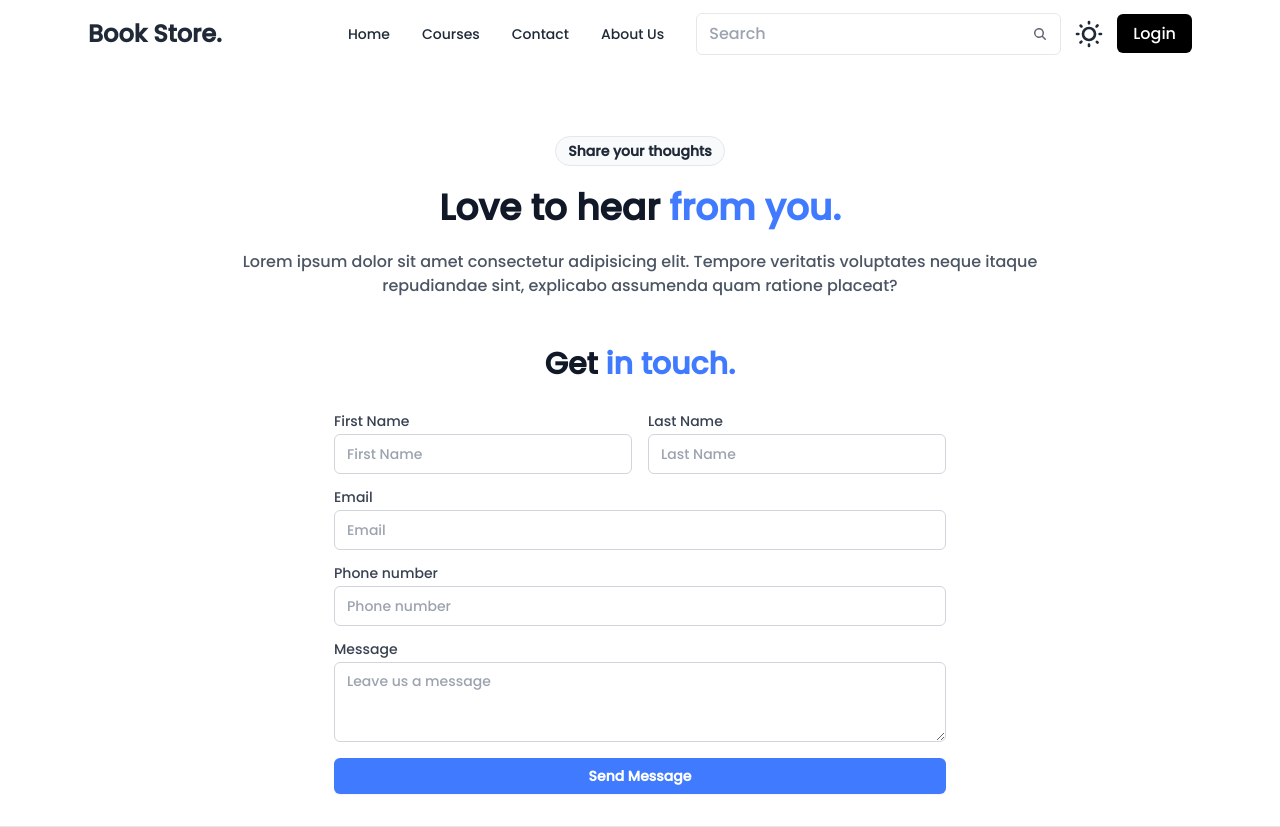
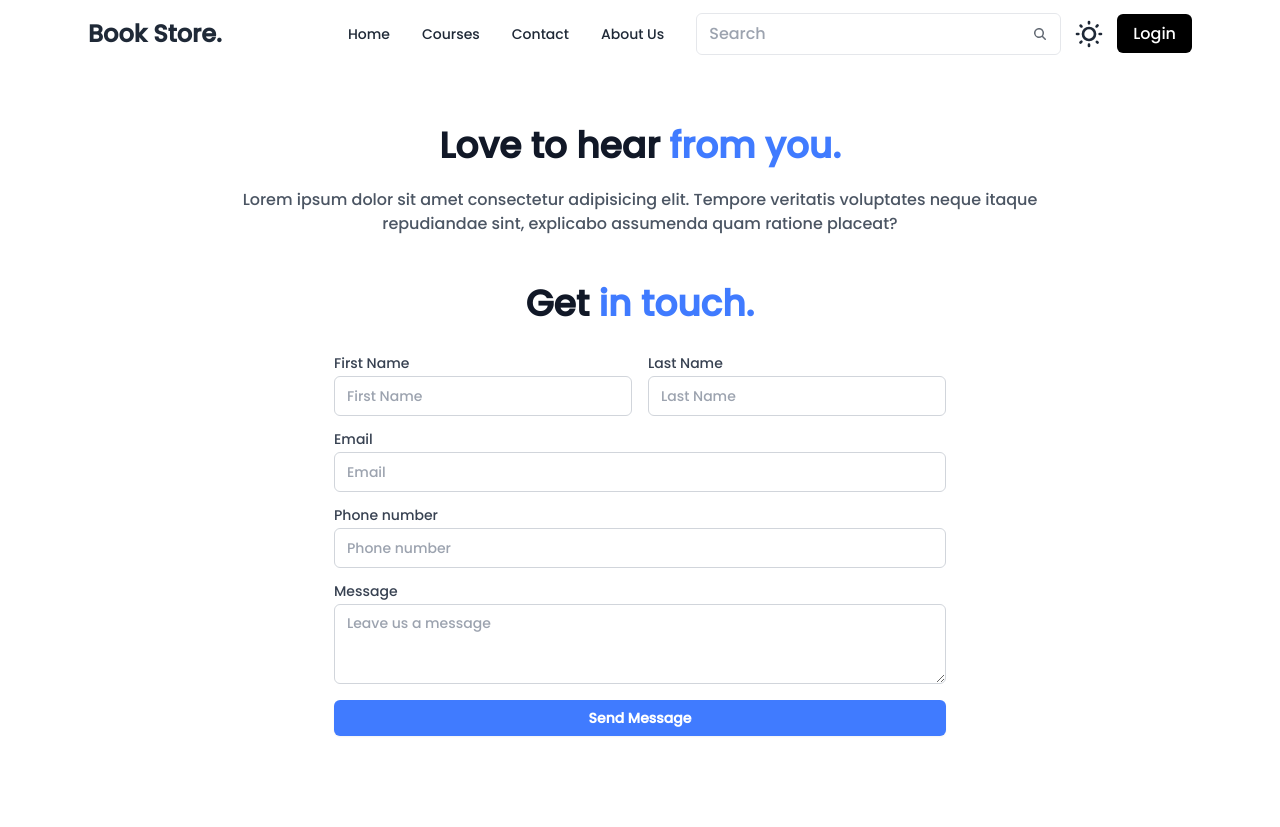
Before and after one commit to debapriyo007/BookStore, a React (Vite) app in the folder Frontend/: page /contact in a window 1280 px wide. After the commit the page ends 800 px from the top, so only its background shows below. Built offline with nearby package versions, Linux system fonts and the light colour scheme.

Commit message:
changes in client side

```diff
--- a/Frontend/src/App.jsx
+++ b/Frontend/src/App.jsx
@@ -6,6 +6,7 @@ import SignUp from "./components/SignUp";
 import { Toaster } from 'react-hot-toast';
 import { useAuth } from "./context/AuthProvider.jsx";
 import Contact from "./components/Contact.jsx";
+import AboutUs from "./components/AboutUs.jsx";
 
 
 const App = () => {
@@ -19,6 +20,7 @@ const App = () => {
           <Route path="/course" element={ authUser? <Courses /> : <Navigate to='/signup'/>} />
           <Route path="/signup" element={<SignUp />} />
           <Route path="/contact" element={<Contact/>} />
+          <Route path="/aboutus" element={<AboutUs/>} />
         </Routes>
         <Toaster/>
       </div>
--- /dev/null
+++ b/Frontend/src/components/AboutUs.jsx
@@ -0,0 +1,16 @@
+import React from 'react'
+import Navbar from './Navbar'
+
+const AboutUs = () => {
+  return (
+    <>
+      <Navbar/>
+      <div className='max-w-screen-2xl container mx-auto md:px-20 px-4 '>
+      <h1 className='pt-44 text-2xl font-bold md:text-4xl text-center'>About Us  <span className='text-[#407BFF]'>Update Soon!</span></h1>
+
+      </div>
+    </>
+  )
+}
+
+export default AboutUs
--- a/Frontend/src/components/Contact.jsx
+++ b/Frontend/src/components/Contact.jsx
@@ -9,15 +9,15 @@ const Contact = () => {
           <div className="mx-auto max-w-7xl px-4 md:mt-10">
             {/* Hero Map */}
             <div className="flex flex-col space-y-8 pb-10 pt-12 md:pt-24">
-              <div className="mx-auto max-w-max rounded-full border bg-gray-50 p-1 px-3">
-                <p className="text-center text-xs font-semibold leading-normal md:text-sm">
+              {/* <div className="mx-auto max-w-max rounded-full border bg-gray-50 p-1 px-3">
+                <p className="text-center text-xs font-semibold leading-normal md:text-sm dark: text-black">
                   Share your thoughts
                 </p>
-              </div>
-              <p className="text-center text-3xl font-bold text-gray-900 md:text-4xl md:leading-5">
+              </div> */}
+              <p className="text-center text-3xl font-bold text-gray-900 md:text-4xl md:leading-5 dark:text-white">
                 Love to hear <span className='text-[#407BFF]'>from you.</span>
               </p>
-              <p className="mx-auto max-w-4xl text-center text-base text-gray-600 md:text-md">
+              <p className="mx-auto max-w-4xl text-center text-base text-gray-600 md:text-md dark:text-gray-300">
                 Lorem ipsum dolor sit amet consectetur adipisicing elit. Tempore veritatis voluptates
                 neque itaque repudiandae sint, explicabo assumenda quam ratione placeat?
               </p>
@@ -27,12 +27,12 @@ const Contact = () => {
                 {/* contact from */}
                 <div className="flex items-center justify-center">
                   <div className="px-2 md:px-12">
-                    <p className=" text-center text-2xl font-bold text-gray-900 md:text-3xl">Get <span className='text-[#407BFF]'>in touch.</span></p>
+                    <p className=" text-center text-2xl font-bold text-gray-900 md:text-4xl dark:text-white">Get <span className='text-[#407BFF]'>in touch.</span></p>
                     <form action="" className="mt-8 space-y-4">
                       <div className="grid w-full gap-y-4 md:gap-x-4 lg:grid-cols-2">
                         <div className="grid w-full  items-center gap-1.5">
                           <label
-                            className="text-sm font-medium leading-none text-gray-700 peer-disabled:cursor-not-allowed peer-disabled:opacity-70"
+                            className="text-sm font-medium leading-none text-gray-700 peer-disabled:cursor-not-allowed peer-disabled:opacity-70 dark:text-gray-300"
                             htmlFor="first_name"
                           >
                             First Name
@@ -46,7 +46,7 @@ const Contact = () => {
                         </div>
                         <div className="grid w-full  items-center gap-1.5">
                           <label
-                            className="text-sm font-medium leading-none text-gray-700 peer-disabled:cursor-not-allowed peer-disabled:opacity-70"
+                            className="text-sm font-medium leading-none text-gray-700 peer-disabled:cursor-not-allowed peer-disabled:opacity-70 dark:text-gray-300"
                             htmlFor="last_name"
                           >
                             Last Name
@@ -61,7 +61,7 @@ const Contact = () => {
                       </div>
                       <div className="grid w-full  items-center gap-1.5">
                         <label
-                          className="text-sm font-medium leading-none text-gray-700 peer-disabled:cursor-not-allowed peer-disabled:opacity-70"
+                          className="text-sm font-medium leading-none text-gray-700 peer-disabled:cursor-not-allowed peer-disabled:opacity-70 dark:text-gray-300"
                           htmlFor="email"
                         >
                           Email
@@ -75,7 +75,7 @@ const Contact = () => {
                       </div>
                       <div className="grid w-full  items-center gap-1.5">
                         <label
-                          className="text-sm font-medium leading-none text-gray-700 peer-disabled:cursor-not-allowed peer-disabled:opacity-70"
+                          className="text-sm font-medium leading-none text-gray-700 peer-disabled:cursor-not-allowed peer-disabled:opacity-70 dark:text-gray-300"
                           htmlFor="phone_number"
                         >
                           Phone number
@@ -89,7 +89,7 @@ const Contact = () => {
                       </div>
                       <div className="grid w-full  items-center gap-1.5">
                         <label
-                          className="text-sm font-medium leading-none text-gray-700 peer-disabled:cursor-not-allowed peer-disabled:opacity-70"
+                          className="text-sm font-medium leading-none text-gray-700 peer-disabled:cursor-not-allowed peer-disabled:opacity-70 dark:text-gray-300"
                           htmlFor="message"
                         >
                           Message
@@ -114,7 +114,7 @@ const Contact = () => {
               </div>
             </div>
           </div>
-          <hr className="mt-6" />
+
 
         </div>
       )
--- a/Frontend/src/components/Logout.jsx
+++ b/Frontend/src/components/Logout.jsx
@@ -15,6 +15,7 @@ function Logout() {
 
       setTimeout(() => {
         window.location.reload();
+        window.location.replace("/");
       }, 2000);
     } catch (error) {
       toast.error("Error: " + error);
--- a/Frontend/src/components/Navbar.jsx
+++ b/Frontend/src/components/Navbar.jsx
@@ -65,7 +65,8 @@ const Navbar = () => {
         <Link to={'/contact'}> <a>Contact</a></Link>
       </li>
       <li>
-        <a>About Us</a>
+      <Link to={'/aboutus'}> <a>About Us</a></Link>
+
       </li>
     </>
   );
```
